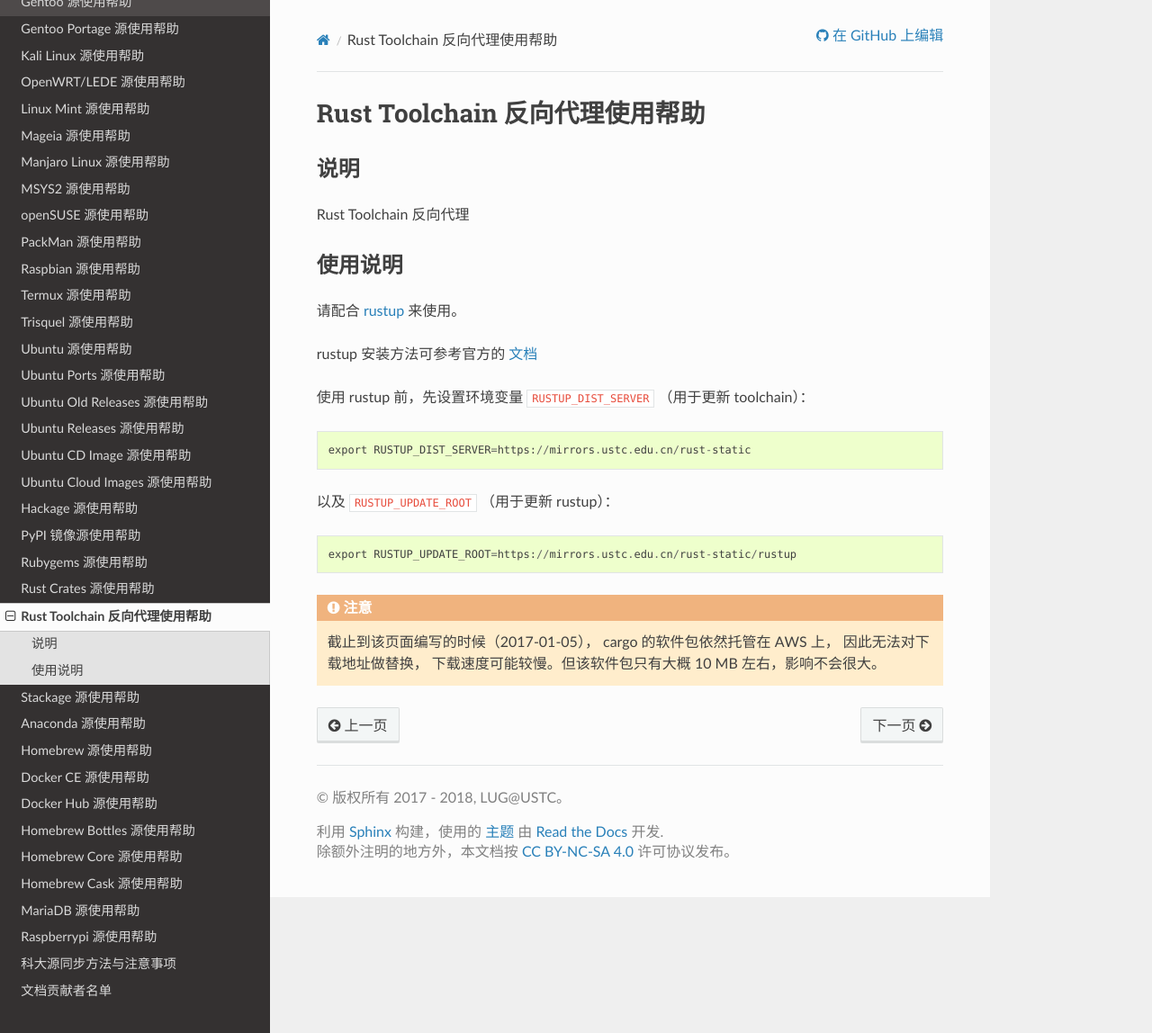
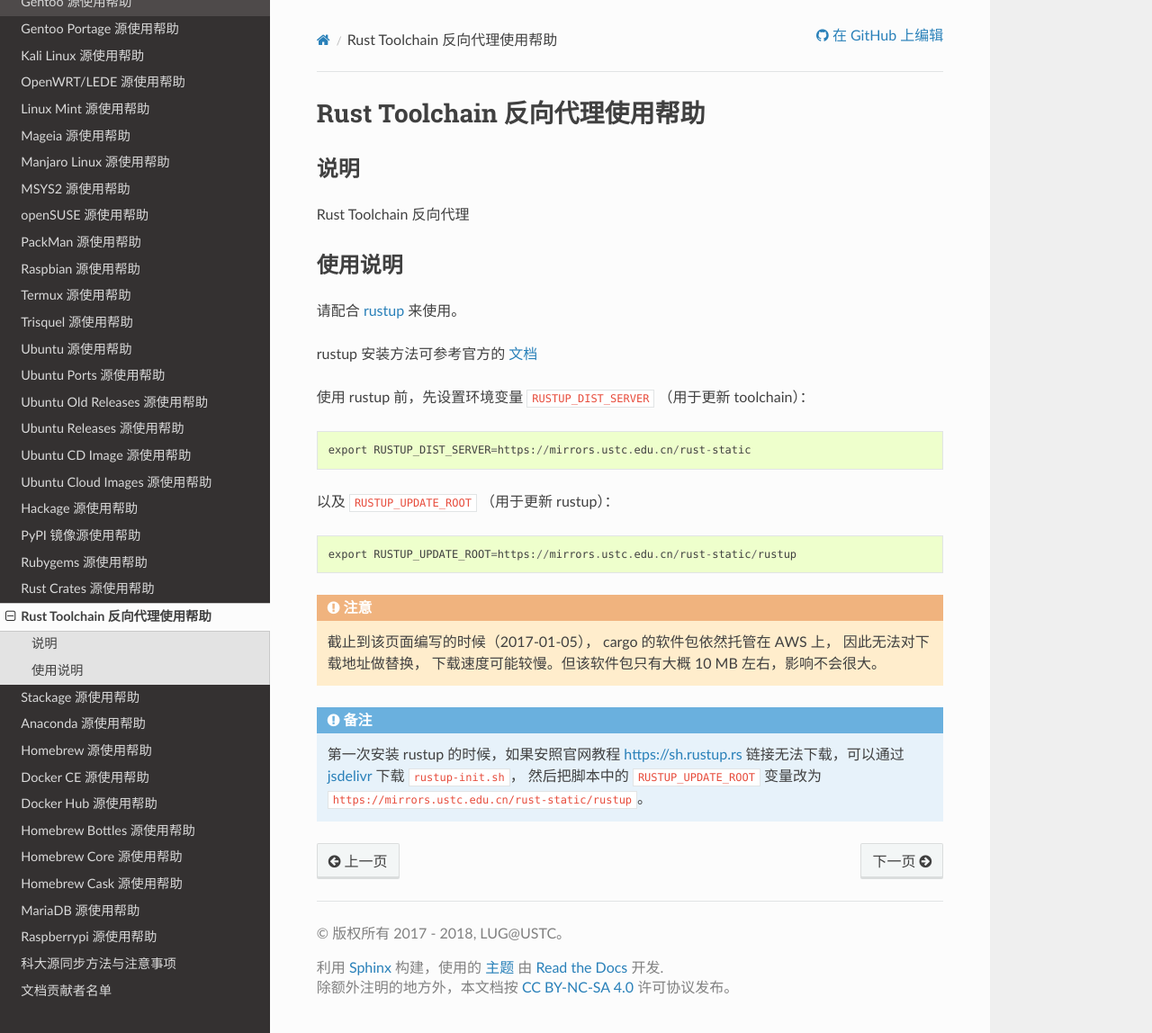
Before and after one commit to ustclug/mirrorhelp, a Sphinx documentation site: the page built from source/rust-static.rst, in a window 1280 px wide and 1148 px high. Shown: the whole window at 90% size. Built offline with Sphinx 7.4.7 and the Read the Docs theme 2.0.0, drawn with Linux system fonts in a browser that asks for light colours; pages that are not in the unit, such as notebooks, are missing from menus.

Commit message:
how to install rustup first time
Signed-off-by: Shengjing Zhu <i@zhsj.me>

```diff
--- a/source/rust-static.rst
+++ b/source/rust-static.rst
@@ -29,3 +29,8 @@
 .. attention::
     截止到该页面编写的时候（2017-01-05）， cargo 的软件包依然托管在 AWS 上， 因此无法对下载地址做替换，
     下载速度可能较慢。但该软件包只有大概 10 MB 左右，影响不会很大。
+
+.. note::
+    第一次安装 rustup 的时候，如果安照官网教程 https://sh.rustup.rs 链接无法下载，可以通过
+    `jsdelivr <https://cdn.jsdelivr.net/gh/rust-lang-nursery/rustup.rs/rustup-init.sh>`_ 下载 ``rustup-init.sh``，
+    然后把脚本中的 ``RUSTUP_UPDATE_ROOT`` 变量改为 ``https://mirrors.ustc.edu.cn/rust-static/rustup``。
```
